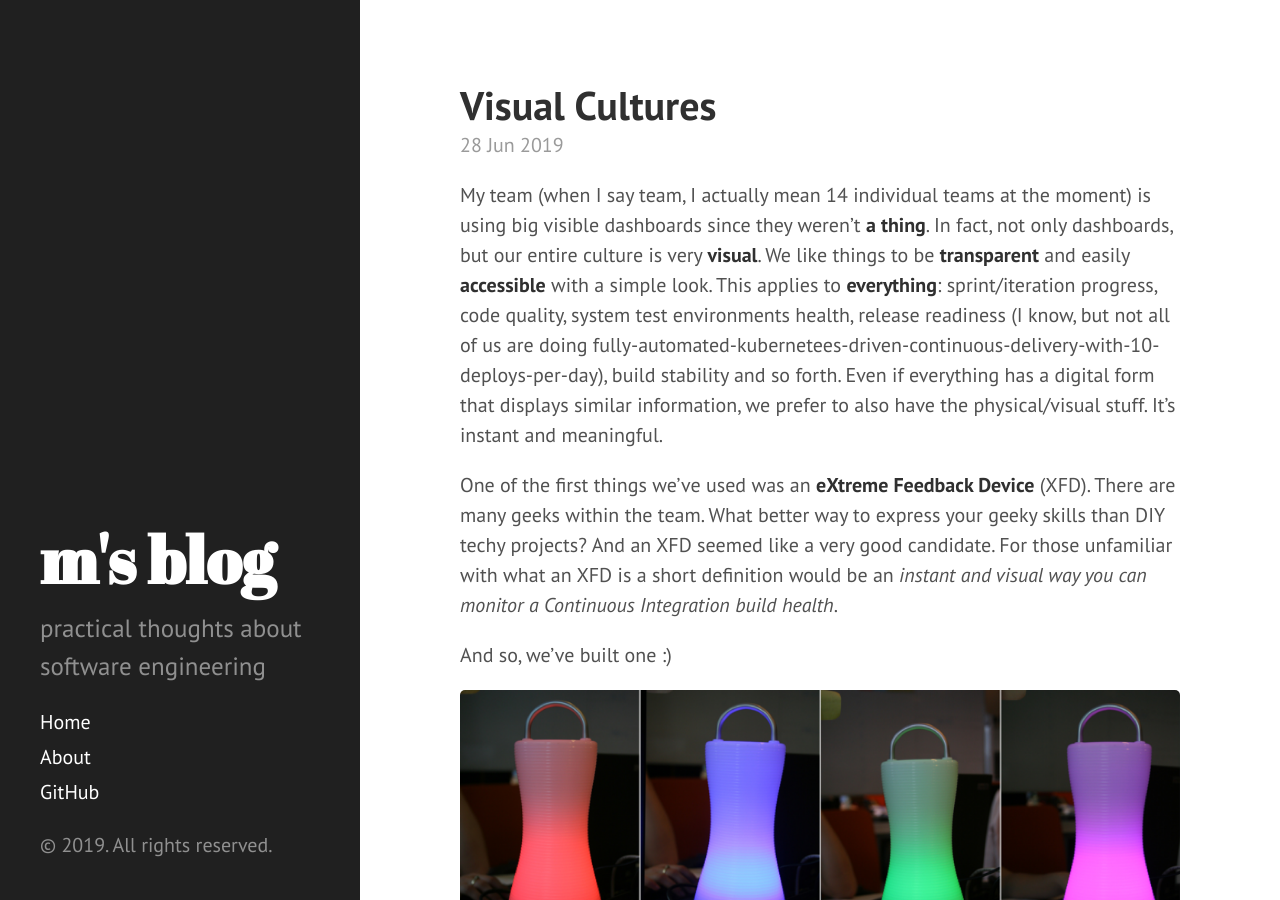
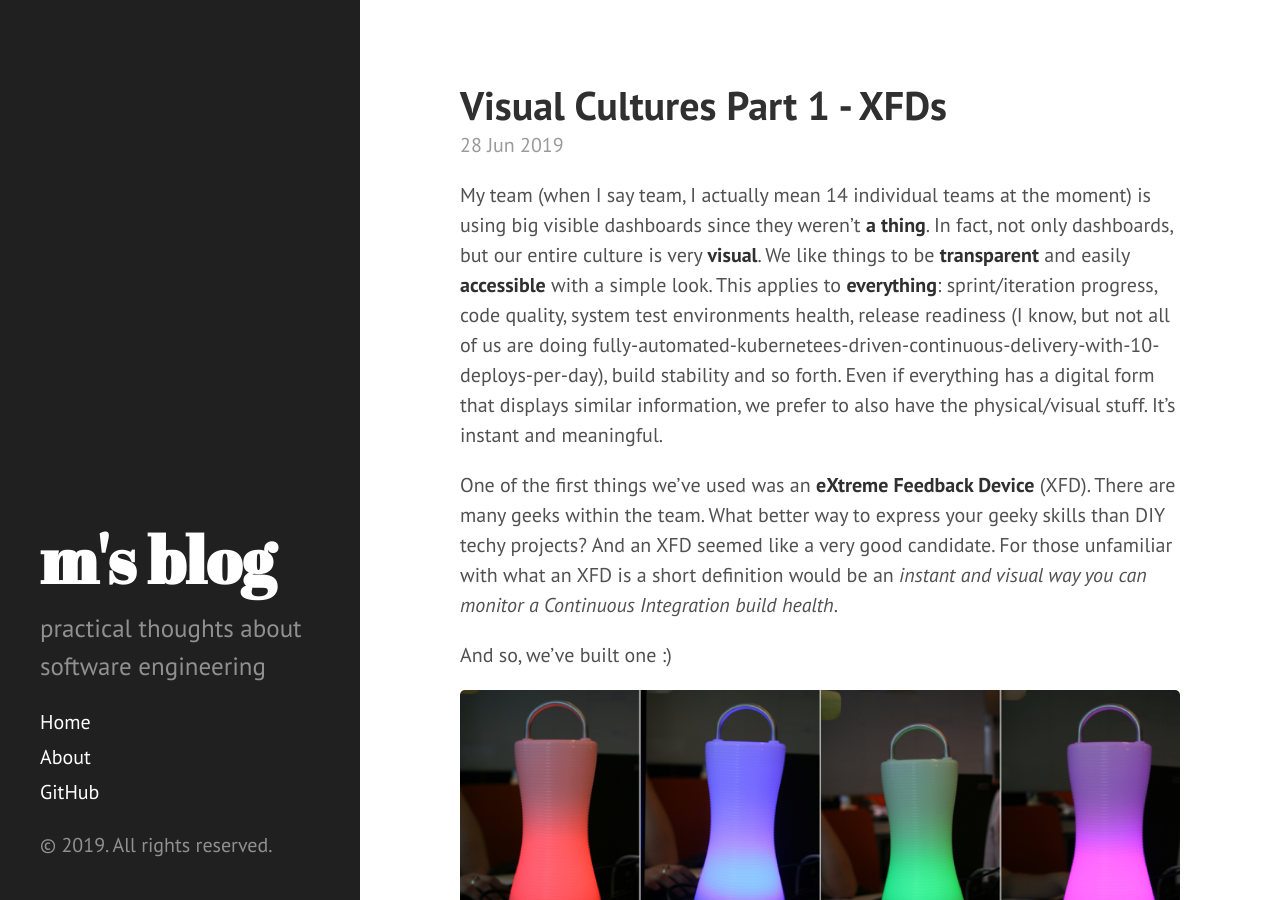
Before and after one commit to ludovicianul/ludovicianul.github.io, a Jekyll site: the page built from _posts/2019-06-28-visual-cultures.md, in a window 1280 px wide and 900 px high. Built offline with Jekyll 4.4.1, drawn with Linux system fonts in a browser that asks for light colours.

Commit message:
Update 2019-06-28-visual-cultures.md

```diff
--- a/_posts/2019-06-28-visual-cultures.md
+++ b/_posts/2019-06-28-visual-cultures.md
@@ -1,6 +1,6 @@
 ---
 layout: post
-title: Visual Cultures
+title: Visual Cultures Part 1 - XFDs
 ---
 
 My team (when I say team, I actually mean 14 individual teams at the moment) is using big visible dashboards since they weren’t **a thing**. In fact, not only dashboards, but our entire culture is very **visual**. We like things to be **transparent** and easily **accessible** with a simple look. This applies to **everything**: sprint/iteration progress, code quality, system test environments health, release readiness (I know, but not all of us are doing fully-automated-kubernetees-driven-continuous-delivery-with-10-deploys-per-day), build stability and so forth. Even if everything has a digital form that displays similar information, we prefer to also have the physical/visual stuff. It’s instant and meaningful.
```
